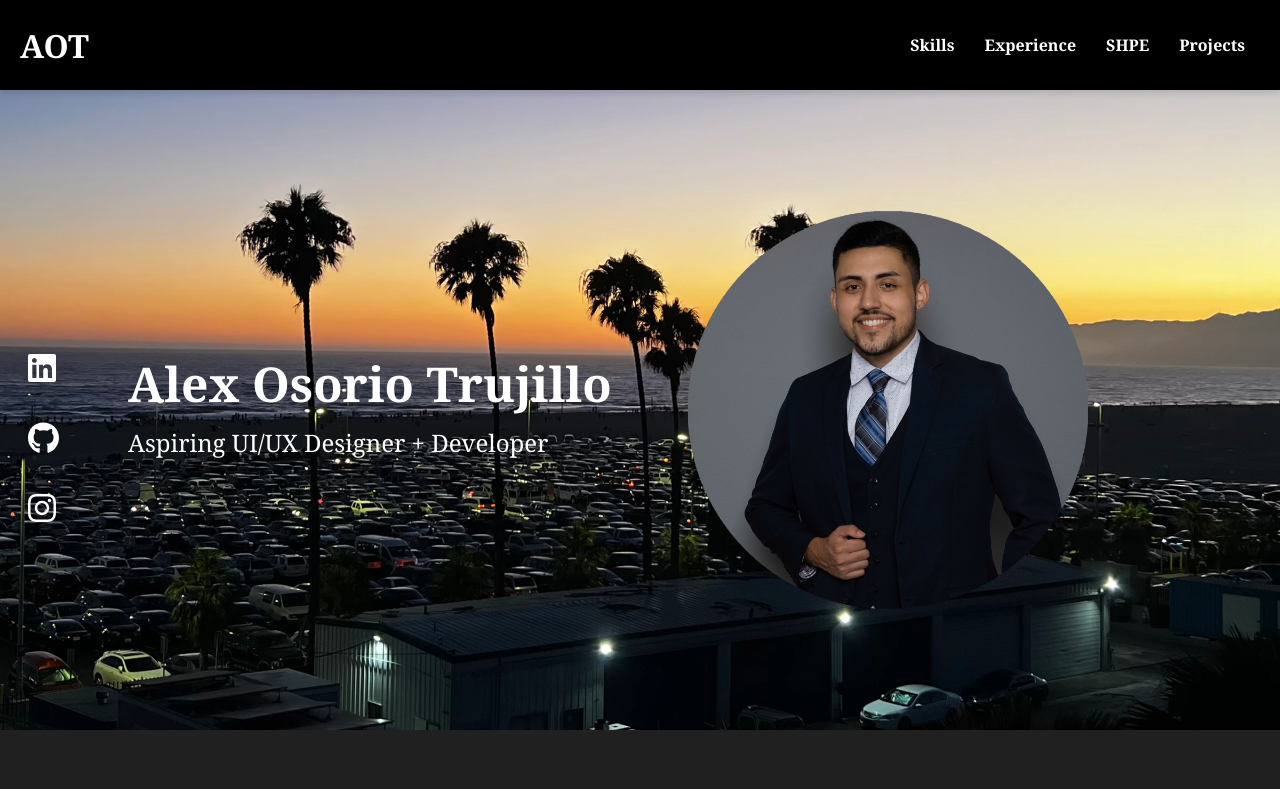
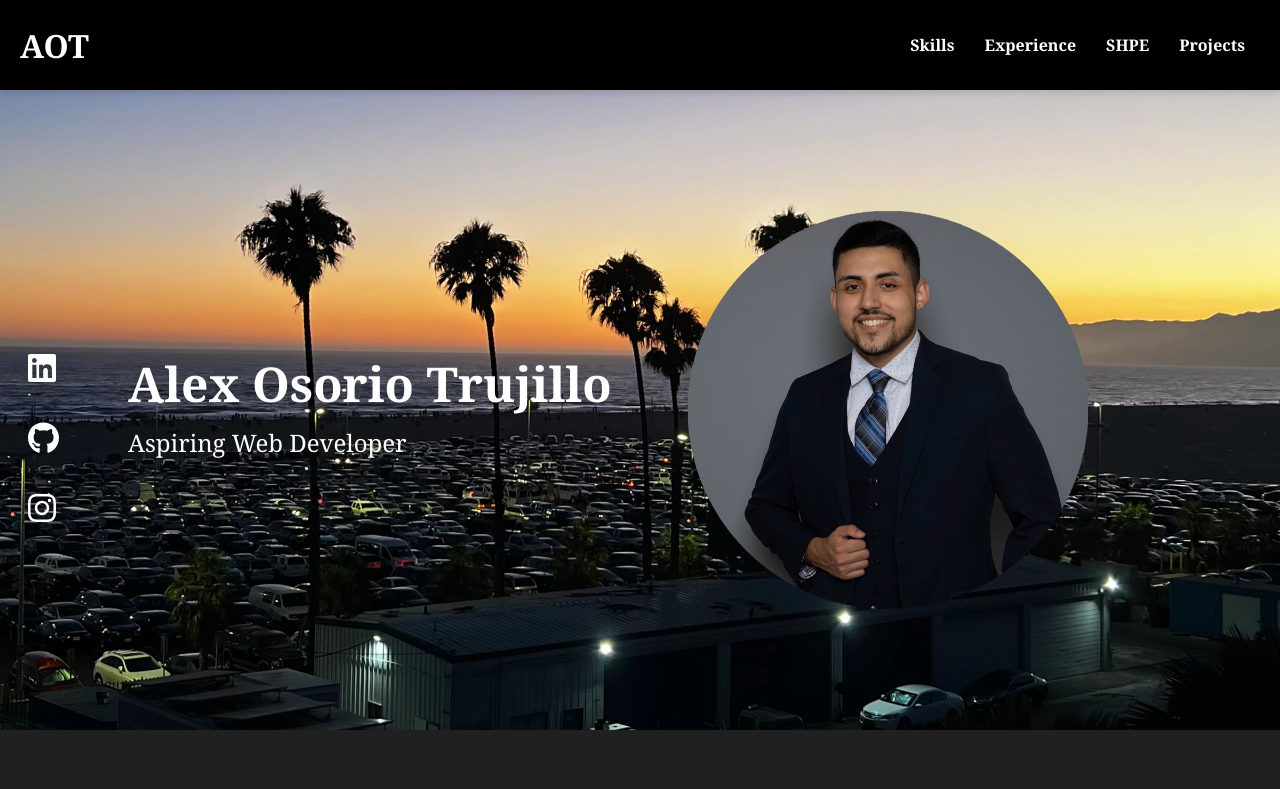
Before and after one commit to alex-osorio10/alex-portfolio, a React (Vite) app: page / in a window 1280 px wide. Shown: the top 789 px of the page. Built offline with nearby package versions, Linux system fonts and the light colour scheme.

Commit message:
Changed title to aspiring web developer

```diff
--- a/src/BackgroundImage.jsx
+++ b/src/BackgroundImage.jsx
@@ -12,7 +12,7 @@ const BackgroundImage = () => {
     >
       <div className="left-content">
         <h1 className="name">Alex Osorio Trujillo</h1>
-        <p className="subtitle">Aspiring UI/UX Designer + Developer</p>
+        <p className="subtitle">Aspiring Web Developer</p>
       </div>
       <div className="social-icons">
         <a href="https://www.linkedin.com/in/alex-osorio-trujillo/" className="social-icon" aria-label="LinkedIn">
```
